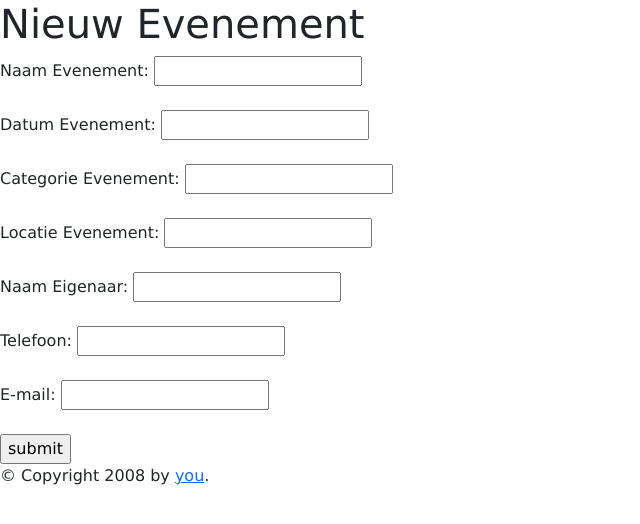
After one commit to Lex-van-Os/Dartshub, a Flask app: template templates/form.html.jinja in a window 1280 px wide. The commit adds this page. Shown: the top 524 px of the page, without its empty margins (0-640 px from the left). Run offline with Flask 2, Linux system fonts and the light colour scheme; the template is opened without the code that fills it, so the values that code supplies are empty; parts of the project's set-up code (start-up, migrations or seed data) failed here and were passed over.

Commit message:
created form.html.jinja file and added a multiplefield button

```diff
--- a/templates/details.html
+++ b/templates/details.html
@@ -27,6 +27,7 @@
             </div>
             <div class="location">
                 <h3>Location</h3>
+                <p>dmv een api displayen van bijbehorende locatie-map</p>
             </div>
 </body>
 
--- /dev/null
+++ b/templates/form.html.jinja
@@ -0,0 +1,22 @@
+{% extends "layout/base.html.jinja" %}
+
+{% block content %}
+
+    <h1><span>Nieuw Evenement</span></h1>
+
+    <form action="http://127.0.0.1:5500/templates/form.html" mehtods="POST"
+        onsubmit="alert('Nieuw Evenement Aangemaakt!'); return false">
+
+        Naam Evenement: <input type="text" name="event"><br><br>
+        Datum Evenement: <input type="text" name="date"><br><br>
+        Categorie Evenement: <input type="text" name="categorie"><br><br>
+        Locatie Evenement: <input type="text" name="location"><br><br>
+        Naam Eigenaar: <input type="text" name="naam"><br><br>
+        Telefoon: <input type="text" name="telefoon"><br><br>
+        E-mail: <input type="text" name="email"><br><br>
+
+        <input type="submit" value="submit">
+{% endblock content %}
+
+<script>
+// Code for setting up the form with the right data. WIP
```
Also changed, not shown: templates/form.html (+12 -3 lines).
